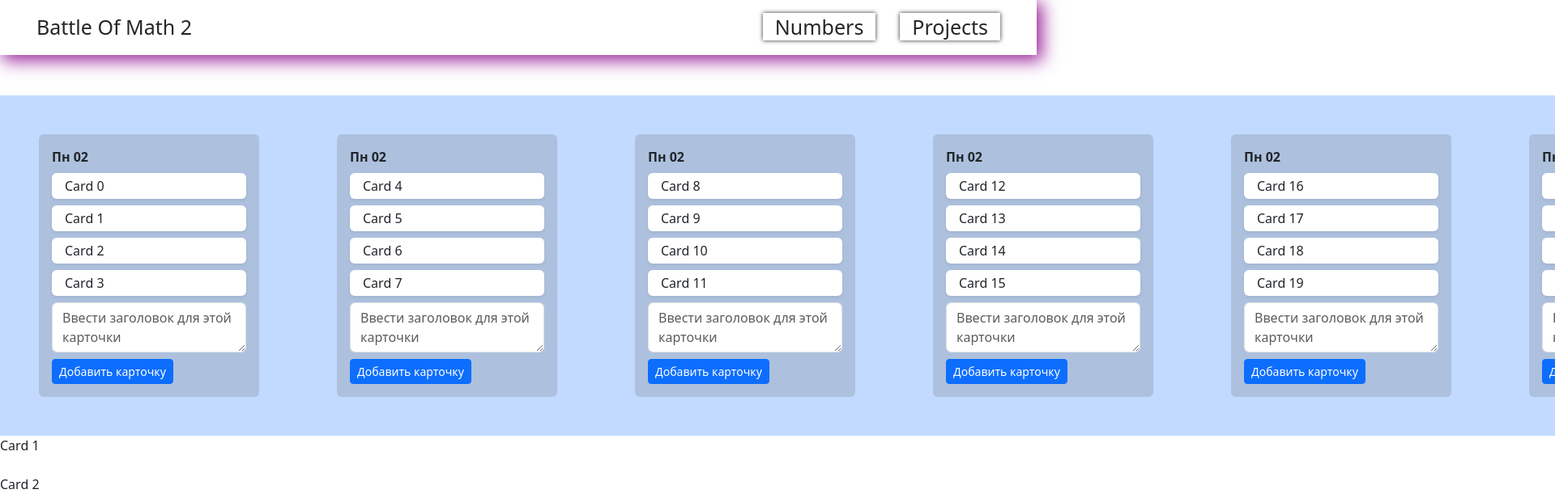
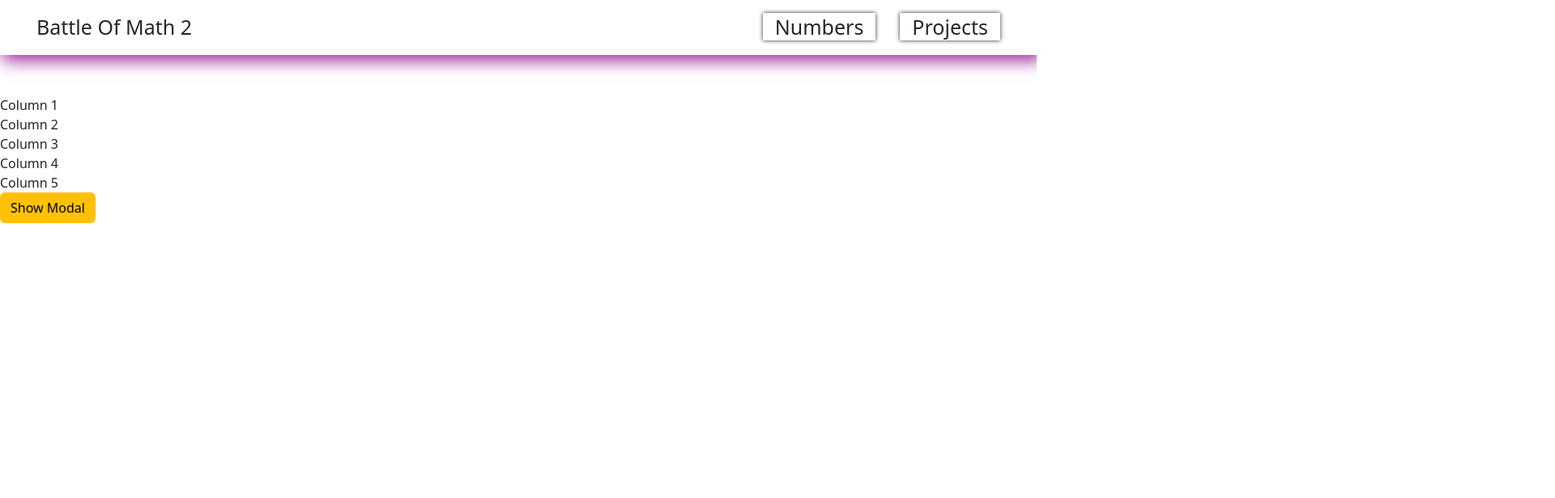
Before and after one commit to kuanyshoteu/react_tutorial, a React (Create React App) app: page / in a window 1280 px wide. Shown: the top 616 px of the page at 81% size, 1920 px wide, since content can reach past the window. Built offline with nearby package versions, Linux system fonts and the light colour scheme.

Commit message:
trello cards bug fixed

```diff
--- a/src/App.js
+++ b/src/App.js
@@ -12,7 +12,10 @@ function App() {
         <div>
             <div id='mainScreen'>
                 <Header />
-                <Trello />
+                <Trello data={data} />
+
+
+
                 {
                 data.map(card2 => {
                         return <Task person={card2}></Task>
--- a/src/components/Cards.js
+++ b/src/components/Cards.js
@@ -1,5 +1,7 @@
 
-function ColumnCards(columnIndex){
+function ColumnCards({cardsData}){
+
+
     let cards = []
     for(var i = 0; i < 4; i++){
         cards.push(Card(columnIndex*4 + i))
--- a/src/components/Columns.js
+++ b/src/components/Columns.js
@@ -1,24 +1,25 @@
 import ColumnCards from './Cards';
 
 
-let data = [[]]
 
-
-function Trello(){
-    let table = []
-    for (var i = 0; i <= 5; i++){
-        let column = Column(i)
-        table.push(column)
-    }
-    return <div className='flex'>{table}</div>
+function Trello({data}){
+    return (
+    <div className='flex'>
+        {
+        data.map(columnObject => {
+            <Column columnObject={columnObject} />
+        })
+        }
+    </div>
+    )
 }
-
-function Column(index){
-    let column = <div class="horiz-scroll p-5 bg-primary bg-opacity-25">
-        <div class="column rounded bg-secondary bg-opacity-25 p-3">
-            <b>Пн 02</b>
+function Column({columnObject}){
+    return (
+    <div className="horiz-scroll p-5 bg-primary bg-opacity-25">
+        <div id={columnObject.id} className="column rounded bg-secondary bg-opacity-25 p-3">
+            <b>{columnObject.name}</b>
             <div className='allowDrop' onDrop={drop} onDragOver={allowDrop}>
-                {ColumnCards(index)}
+                <ColumnCards cardsData={columnObject.cards}/>
             </div>
             <textarea placeholder="Ввести заголовок для этой карточки" class="my-2 form-control"></textarea>
             <button class="btn btn-primary btn-sm">
@@ -26,7 +27,7 @@ function Column(index){
             </button>
         </div>
     </div>
-    return column
+    )
 }
 function drop(ev){
     var data = ev.dataTransfer.getData("text");
--- a/src/components/Task.js
+++ b/src/components/Task.js
@@ -9,10 +9,7 @@ function work(){
 export default function Task({person}){
     return (
         <div>
-            <div className="name">{person.name}</div>
-            <div className="phone">{person.phone}</div>
-            <div className="email">{person.email}</div>
-            <img className="img" src={person.img}></img>
+            <div className="name" id={person.id}>{person.name} {person.column}</div>
         </div>
     )
 }
--- a/src/components/data.js
+++ b/src/components/data.js
@@ -1,23 +1,54 @@
 let data = [
+    {
+        name: "Column 1",
+        id: 'column1',
+        cards: [
             {
                 name: 'Card 1',
                 id: 'card1',
-        column: 'column1',
             },
             {
                 name: 'Card 2',
                 id: 'card2',
-        column: 'column1',
             },
             {
                 name: 'Card 3',
                 id: 'card3',
-        column: 'column2',
             },
+        ]
+    },
+    {
+        name: "Column 2",
+        id: 'column2',
+        cards: [
             {
                 name: 'Card 4',
                 id: 'card4',
-        column: 'column2',
+            },
+            {
+                name: 'Card 5',
+                id: 'card5',
+            },
+            {
+                name: 'Card 6',
+                id: 'card6',
+            },
+        ]
+    },
+    {
+        name: "Column 3",
+        id: 'column3',
+        cards: []
+    },
+    {
+        name: "Column 4",
+        id: 'column4',
+        cards: []
+    },
+    {
+        name: "Column 5",
+        id: 'column5',
+        cards: []
     },
 ]
 
```
Lines whose indentation alone changed are shown as unchanged.
